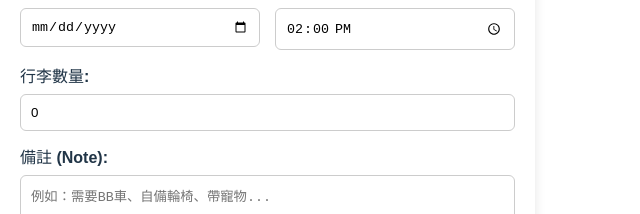
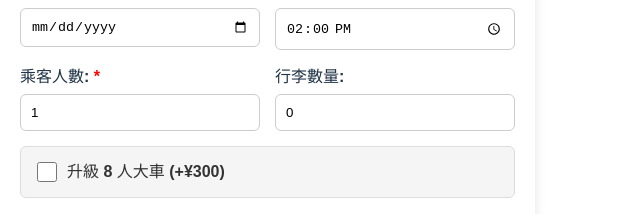
Before and after one commit to hauyeeee/3link, a React (Vite) app: page / in a window 1280 px wide. Shown: the part 738-952 px from the top of the page, without its empty margins (0-640 px from the left). Built offline with nearby package versions, Linux system fonts and the light colour scheme; no server answers; the database is empty.

Commit message:
新增乘客人數及 8人車升級選項

```diff
--- a/src/Admin.jsx
+++ b/src/Admin.jsx
@@ -79,8 +79,9 @@ function Admin() {
     const SEND_KEY = "呢度填方糖SendKey";
     const qingQingDeposit = order.depositAmount - ((order.markup || 0) / 2);
 
-    // 👇 加入日期去 WeChat 通知
-    const desp = `### 新單！\n- **路線:** ${order.routeDetail}\n- **詳細地址:** ${order.detailedAddress || '未提供'}\n- **用車時間:** ${order.date || '未註明'} ${order.time}\n- **行李:** ${order.luggageCount || 0} 件\n- **備註:** ${order.remarks || '無'}\n\n- **已收訂金(底價):** ¥${qingQingDeposit}`;
+    // 👇 加入人數同車型去 WeChat 通知
+    const vehicleText = order.requireEightSeater ? '8人大車' : '標準6人車';
+    const desp = `### 新單！\n- **路線:** ${order.routeDetail}\n- **詳細地址:** ${order.detailedAddress || '未提供'}\n- **用車時間:** ${order.date || '未註明'} ${order.time}\n- **車型及人數:** ${vehicleText} (${order.passengerCount || 1} 人)\n- **行李:** ${order.luggageCount || 0} 件\n- **備註:** ${order.remarks || '無'}\n\n- **已收訂金(底價):** ¥${qingQingDeposit}`;
 
     try {
       await fetch(`https://sctapi.ftqq.com/${SEND_KEY}.send`, {
@@ -180,8 +181,9 @@ function Admin() {
 
                 <div style={{ background: '#f0f8ff', padding: '10px', borderRadius: '6px', marginBottom: '10px', borderLeft: '4px solid #1976d2' }}>
                   <p style={{ margin: '0 0 5px 0', fontSize: '15px' }}>📍 <strong>詳細地址：</strong>{order.detailedAddress || '未填寫'}</p>
-                  {/* 👇 顯示日期同時間 */}
                   <p style={{ margin: '0 0 5px 0' }}>📅 <strong>用車時間：</strong>{order.date || '未註明'} {order.time}</p>
+                  {/* 👇 後台顯示人數同車型 */}
+                  <p style={{ margin: '0 0 5px 0' }}>🧑‍🤝‍🧑 <strong>人數及車型：</strong>{order.passengerCount || 1} 人 ({order.requireEightSeater ? '8人大車' : '標準6人車'})</p>
                   <p style={{ margin: '0 0 5px 0' }}>🧳 <strong>行李：</strong>{order.luggageCount || 0} 件</p>
                   {order.remarks && order.remarks !== '無' && <p style={{ margin: '0', color: '#e65100' }}>📝 <strong>備註：</strong>{order.remarks}</p>}
                 </div>
--- a/src/App.jsx
+++ b/src/App.jsx
@@ -35,6 +35,9 @@ function App() {
   const [pickupAddress, setPickupAddress] = useState('');
   const [dropoffAddress, setDropoffAddress] = useState('');
 
+  // 👇 新增：乘客人數 及 8人車選項
+  const [passengerCount, setPassengerCount] = useState(1);
+  const [requireEightSeater, setRequireEightSeater] = useState(false);
   const [luggageCount, setLuggageCount] = useState(0);
   const [remarks, setRemarks] = useState('');
 
@@ -53,13 +56,19 @@ function App() {
   useEffect(() => {
     const fullAddress = (pickupAddress + ' ' + dropoffAddress).toLowerCase();
     const hasHKIsland = hkIslandKeywords.some(kw => fullAddress.includes(kw));
-
     if (category === 'crossBorder') {
       if (hasHKIsland && destination !== '港島') setDestination('港島');
     } else if (category === 'local') {
       setIsCrossSea(hasHKIsland);
     }
   }, [pickupAddress, dropoffAddress, category, destination]);
+
+  // 👇 自動偵測：超過 6 人強制轉 8 人車
+  useEffect(() => {
+    if (passengerCount > 6) {
+      setRequireEightSeater(true);
+    }
+  }, [passengerCount]);
 
   const handleCategoryChange = (e) => {
     const newCategory = e.target.value;
@@ -72,7 +81,9 @@ function App() {
     category, routeKey, destination, time, isCrossSea, hours: parseInt(hours, 10), isRemote
   });
 
-  const finalRmbTotal = baseResult.total + globalMarkup;
+  // 👇 計錢：如果揀咗 8 人車，加 ¥300
+  const vehicleSurcharge = requireEightSeater ? 300 : 0;
+  const finalRmbTotal = baseResult.total + globalMarkup + vehicleSurcharge;
   const finalRmbDeposit = Math.round(finalRmbTotal * 0.5);
 
   const rate = pricingData.settings.exchangeRates[currency];
@@ -111,10 +122,15 @@ function App() {
       const orderData = {
         salesCode: salesCode.toUpperCase() || '無',
         category: category,
-        routeDetail: category === 'charter' ? `包車 ${hours} 小時 (偏遠: ${isRemote})` : `${routeKey} -> ${destination} (過海自動偵測: ${isCrossSea || destination === '港島'})`,
+        routeDetail: category === 'charter' ? `包車 ${hours} 小時 (偏遠: ${isRemote})` : `${routeKey} -> ${destination} (過海: ${isCrossSea || destination === '港島'})`,
         date: date,
         time: time,
         detailedAddress: `${pickupAddress} ➡️ ${dropoffAddress}`,
+
+        // 👇 儲存人數及車型
+        passengerCount: parseInt(passengerCount, 10) || 1,
+        requireEightSeater: requireEightSeater,
+
         luggageCount: parseInt(luggageCount, 10) || 0,
         remarks: remarks || '無',
         currency: currency,
@@ -195,7 +211,7 @@ function App() {
             )}
             {(isCrossSea || destination === '港島') && (category !== 'charter') && (
                <div style={{ color: '#d32f2f', fontSize: '14px', marginTop: '10px', fontWeight: 'bold' }}>
-                 *系統偵測到地址位於過海範圍，已自動加上過海附加費 (+¥100)
+                 *系統自動偵測地址加上過海附加費 (+¥100)
                </div>
             )}
           </>
@@ -224,9 +240,31 @@ function App() {
         </div>
       </div>
 
+      {/* 👇 新增：人數同行李並排 */}
+      <div style={{ display: 'flex', gap: '15px', marginBottom: '15px' }}>
+        <div style={{ flex: 1 }}>
+          <label style={{ fontWeight: 'bold', display: 'block', marginBottom: '5px' }}>乘客人數: <span style={{color:'red'}}>*</span></label>
+          <input type="number" min="1" max="8" value={passengerCount} onChange={(e) => setPassengerCount(e.target.value)} style={{ width: '100%', padding: '10px', borderRadius: '6px', border: '1px solid #ccc', boxSizing: 'border-box' }} />
+        </div>
+        <div style={{ flex: 1 }}>
+          <label style={{ fontWeight: 'bold', display: 'block', marginBottom: '5px' }}>行李數量:</label>
+          <input type="number" min="0" value={luggageCount} onChange={(e) => setLuggageCount(e.target.value)} style={{ width: '100%', padding: '10px', borderRadius: '6px', border: '1px solid #ccc', boxSizing: 'border-box' }} />
+        </div>
+      </div>
+
+      {/* 👇 8人車附加選項 */}
       <div style={{ marginBottom: '15px' }}>
-        <label style={{ fontWeight: 'bold', display: 'block', marginBottom: '5px' }}>行李數量:</label>
-        <input type="number" min="0" value={luggageCount} onChange={(e) => setLuggageCount(e.target.value)} style={{ width: '100%', padding: '10px', borderRadius: '6px', border: '1px solid #ccc', boxSizing: 'border-box' }} />
+        <label style={{ display: 'flex', alignItems: 'center', background: '#f5f5f5', padding: '12px', borderRadius: '6px', border: '1px solid #ddd', cursor: passengerCount > 6 ? 'not-allowed' : 'pointer' }}>
+          <input
+            type="checkbox"
+            checked={requireEightSeater}
+            disabled={passengerCount > 6}
+            onChange={(e) => setRequireEightSeater(e.target.checked)}
+            style={{ marginRight: '10px', width: '20px', height: '20px' }}
+          />
+          <span style={{ fontWeight: 'bold', color: '#333' }}>升級 8 人大車 (+¥300)</span>
+          {passengerCount > 6 && <span style={{ marginLeft: '10px', color: '#d32f2f', fontSize: '12px', fontWeight: 'bold' }}>(超過6人必須使用)</span>}
+        </label>
       </div>
 
       <div style={{ marginBottom: '20px' }}>
@@ -241,7 +279,6 @@ function App() {
         <h3 style={{ margin: 0, color: '#d32f2f' }}>✅ 需付 50% 訂金: {symbol} {displayDeposit}</h3>
       </div>
 
-      {/* 👇 支付寶付款及教學區塊大升級 */}
       <div style={{ background: '#e3f2fd', padding: '15px', borderRadius: '8px', marginBottom: '20px', border: '1px solid #64b5f6' }}>
         <label style={{ fontWeight: 'bold', display: 'block', marginBottom: '10px', color: '#1565c0' }}>💳 付款方式:</label>
         <select value={paymentMethod} onChange={(e) => setPaymentMethod(e.target.value)} style={{ width: '100%', padding: '10px', borderRadius: '6px', border: '1px solid #ccc', boxSizing: 'border-box', marginBottom: '15px', fontSize: '16px', background: '#f5f5f5' }}>
@@ -252,20 +289,9 @@ function App() {
           {paymentMethod === 'AlipayCN' && (
             <div>
               <p style={{ margin: '0 0 10px 0', fontSize: '16px', fontWeight: 'bold' }}>戶口名稱: YY (**宜)</p>
-
               <img src="/alipay.jpg" alt="支付寶 QR Code" style={{ width: '220px', maxWidth: '100%', borderRadius: '8px', border: '1px solid #ddd', boxShadow: '0 2px 8px rgba(0,0,0,0.1)', marginBottom: '10px' }} />
-
               <br />
-              {/* 一鍵下載按鈕 */}
-              <a
-                href="/alipay.jpg"
-                download="3link_alipay_qr.jpg"
-                style={{ display: 'inline-block', padding: '10px 20px', background: '#1976d2', color: '#fff', textDecoration: 'none', borderRadius: '6px', fontWeight: 'bold', marginBottom: '15px' }}
-              >
-                ⬇️ 一鍵下載 QR Code
-              </a>
-
-              {/* 手機掃碼教學 */}
+              <a href="/alipay.jpg" download="3link_alipay_qr.jpg" style={{ display: 'inline-block', padding: '10px 20px', background: '#1976d2', color: '#fff', textDecoration: 'none', borderRadius: '6px', fontWeight: 'bold', marginBottom: '15px' }}>⬇️ 一鍵下載 QR Code</a>
               <div style={{ background: '#f5f5f5', padding: '12px', borderRadius: '6px', textAlign: 'left', border: '1px solid #eee' }}>
                 <p style={{ margin: '0 0 8px 0', fontWeight: 'bold', color: '#333' }}>📱 手機付款 3 步教學：</p>
                 <ol style={{ margin: 0, paddingLeft: '20px', fontSize: '14px', color: '#555', lineHeight: '1.6' }}>
@@ -274,10 +300,7 @@ function App() {
                   <li>點選右下角 <strong>「相冊」</strong>，揀選剛下載的 QR Code 圖片即可轉帳。</li>
                 </ol>
               </div>
-
-              <p style={{ margin: '15px 0 0 0', fontSize: '15px', color: '#d32f2f', fontWeight: 'bold' }}>
-                *請轉帳 <span style={{ fontSize: '18px' }}>¥ {finalRmbDeposit}</span> 人民幣，並截圖上傳。
-              </p>
+              <p style={{ margin: '15px 0 0 0', fontSize: '15px', color: '#d32f2f', fontWeight: 'bold' }}>*請轉帳 <span style={{ fontSize: '18px' }}>¥ {finalRmbDeposit}</span> 人民幣，並截圖上傳。</p>
             </div>
           )}
         </div>
```
